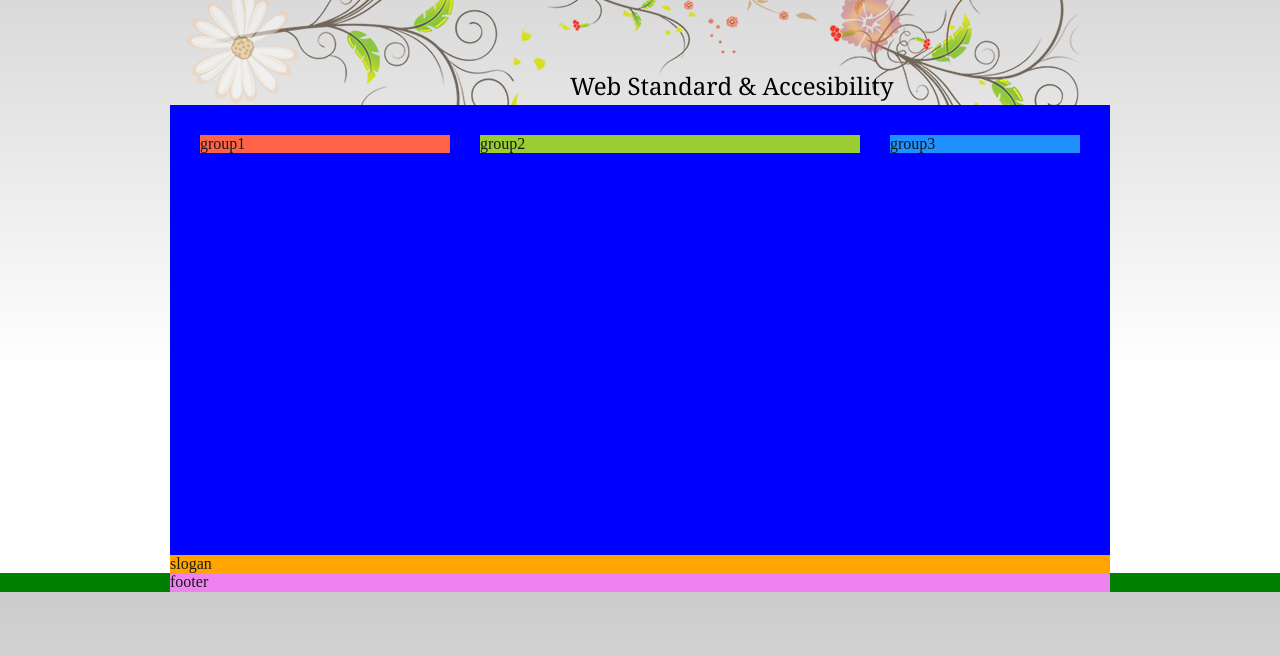
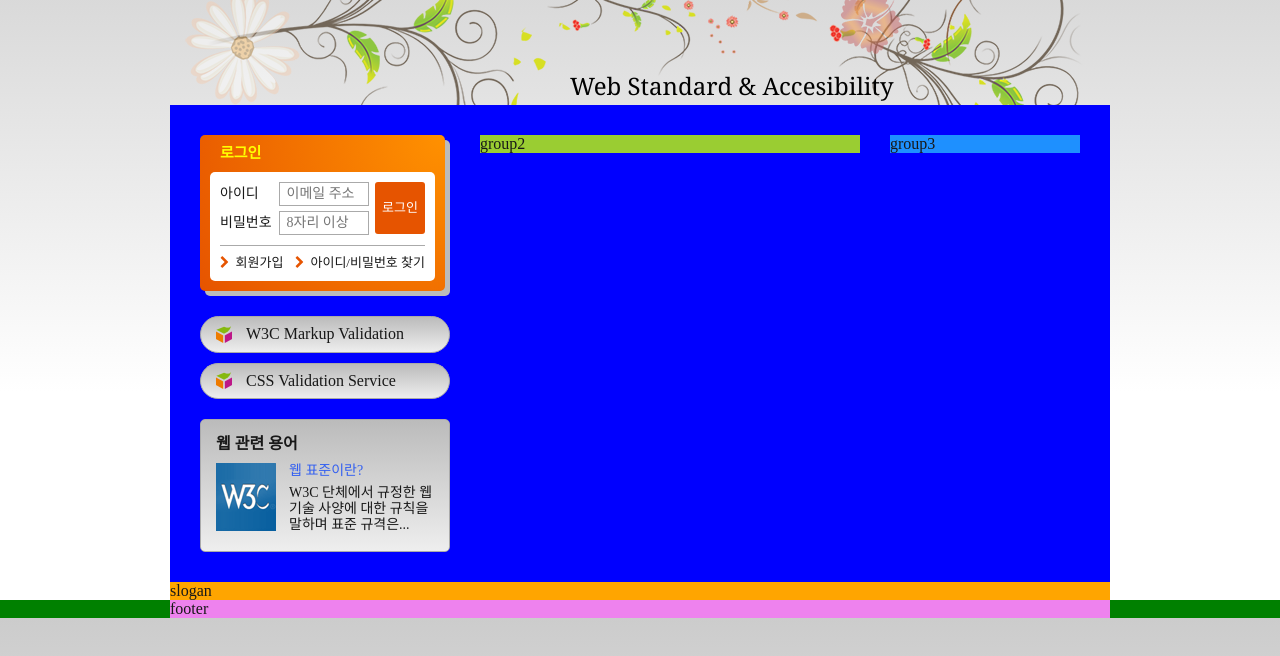
Before and after one commit to nr-baek/FDS_fixed, a plain HTML site: page index.html in a window 1280 px wide. Shown: the part 138-794 px from the top of the page. Drawn offline with Linux system fonts and the light colour scheme; a web font is replaced by a local one.

Commit message:
main_group1 부분 구현

```diff
--- a/css/style.css
+++ b/css/style.css
@@ -17,7 +17,7 @@ body {
   box-sizing: border-box;
 }
 /* 숨김 콘텐츠 */
-.a11y-hidden {
+.a11y-hidden, legend {
   width: 1px;
   height: 1px;
   margin: -1px;
@@ -27,9 +27,9 @@ body {
 }
 
 /* 레이아웃 */
-.container {
-  /* background-color: #ccc; */
-}
+/* .container {
+  background-color: #ccc;
+} */
 
 .header,
 .visual,
@@ -210,6 +210,7 @@ body {
   animation-delay: 1000ms;
 }
 
+/* 메인 영역 */
 .main {
   background-color: blue;
   display: flex;
@@ -220,7 +221,6 @@ body {
   min-height: 450px;  /* 영역의 최소 높이를 지정해줘서 콘텐츠가 부족해도 450px 미만으로 줄지 않게 함*/
 }
 .group1 {
-  background-color: tomato;
   width: 250px;
 }
 .group2 {
@@ -231,9 +231,171 @@ body {
   background-color: dodgerblue;
   width: 190px;
 }
+/* 로그인 영역 */
+.login {
+  padding: 10px;
+  border-radius: 5px;
+  background-color: #e65400;
+  background-image: radial-gradient(circle at right top, #ff9100, #e65400);
+  box-shadow: 5px 5px 0 0 #bbb;
+  width: calc(100% - 5px);
+}
+.login-heading {
+  font-weight: 700;
+  font-size: 1.5rem;
+  color: #ff0;
+  margin: 0;
+  padding-left: 10px;
+  margin-bottom: 10px;
+}
+.login-form {
+  background-color: #fff;
+  border-radius: 5px 5px 0 0;
+  padding: 10px 10px 0 10px;
+}
+.login-form fieldset {
+  border: 0;
+  padding: 0;
+  margin: 0;
+  font-size: 1.4rem;
+  position: relative;
+  padding-bottom: 5px;
+  border-bottom: 1px solid #aaa;
+}
+.login-form div {
+  width: 150px;
+  margin-bottom: 5px;
+}
+.login-form label {
+  width: 55px;
+  display: inline-block;
+}
+.login-form input {
+  width: 90px;
+  height: 24px;
+  padding: 1px 1px 1px 0.5em;
+  border-radius: 0;
+  border: 1px solid #aaa;
+}
+.btn-login {
+  border: 0;
+  width: 50px;
+  height: 52px;
+  padding: 5px;
+  color: #fff;
+  border-radius: 3px;
+  background-color: #e65400;
+  font-size: 1.3rem;
+  position: absolute;
+  right: 0;
+  top: 0;
+}
+
+.member-only {
+  list-style: none;
+  background-color: #fff;
+  margin: 0;
+  padding: 10px;
+  font-size: 1.3rem;
+  border-radius: 0 0 5px 5px;
+}
+.member-only li:first-child {
+  float: left;
+}
+.member-only li:last-child {
+  float: right;
+}
+.member-only a {
+  text-decoration: none;
+  color: inherit;
+  padding-top: 5px;
+  padding-bottom: 5px;
+}
+.member-only a::before {
+  font-family: 'fontello';
+  content: '\e803';
+  display: inline-block;
+  width: 1em;
+  margin-right: .2em;
+  color: #e65400;
+}
+.member-only::after {
+  content: "";
+  display: block;
+  clear: both;
+}
+/* 유효성 검사 배너 */
+.validation-list {
+  margin-top: 25px;
+  padding: 0;
+  list-style: none;
+}
+.validation-list a {
+  text-decoration: none;
+  color: inherit;
+  display: block;
+  background-color: #ccc;
+  background-image: url(./images/validation_icon.png), linear-gradient(180deg, #bbb, #eee);
+  background-repeat: no-repeat, repeat;
+  background-position: 15px 50%,  0 0;
+  margin-top: 10px;
+  padding: 8px 10px 8px 45px;
+  border-radius: 20px;
+  border: 1px solid #aaa;
+}
+
+/* 웹 관련 용어 */
+.term {
+  padding: 15px;
+  background-color: yellow;
+  margin-top: 20px;
+  border-radius: 5px;
+  background: linear-gradient(180deg, #bbb, #eee);
+  border: 1px solid #aaa;
+}
+.term-heading {
+  font-size: 1.6rem;
+  font-weight: 700;
+  margin: 0;
+}
+.term-list {
+  margin-top: 10px;
+  margin-bottom: 0;
+}
+.term-list > div {
+  margin-top: 10px;
+  font-size: 1.4rem;
+}
+.term-list > div::after {
+  content: "";
+  display: block;
+  clear: both;
+}
+.term-list-subject, .term-list-brief {
+  float: right;
+  width: 145px;
+}
+.term-list-thumbnail {
+  margin-left: 0;
+  float: left;
+}
+.term-list-subject {
+  color: #3460f0;
+}
+.term-list-brief {
+  margin: 0;
+  margin-top: 5px;
+}
+.term-list-brief a{
+  text-decoration: none;
+  color: inherit;
+}
+
+/* 슬로건 */
 .slogan {
   background-color: orange;
 }
+/* 푸터 영역 */
 .footer-bg {
   background-color: green;
 }
--- a/index.html
+++ b/index.html
@@ -97,7 +97,48 @@
       </div>
     </div>
     <main class="main">
-      <div class="group group1">group1</div>
+      <div class="group group1">
+        <section class="login">
+          <h2 class="login-heading">로그인</h2>
+          <form action="#" class="login-form" method="POST">
+            <fieldset>
+              <legend>회원 로그인 폼</legend>
+              <div class="user-mail">
+                <label for="userEmail">아이디</label>
+                <input type="email" id="userEmail" name="userEmail" placeholder="이메일 주소"/>
+              </div>
+              <div class="user-pw">
+                <label for="userPw">비밀번호</label>
+                <input type="password" id="userPw" name="userPw" placeholder="8자리 이상" />
+              </div>
+              <button type="submit" class="btn-login">로그인</button>
+            </fieldset>
+          </form>
+          <ul class="member-only">
+            <li><a href="#">회원가입</a></li>
+            <li><a href="#">아이디/비밀번호 찾기</a></li>
+          </ul>
+        </section>
+        <h2 class="a11y-hidden">유효성 검사 배너</h2>
+        <ul class="validation-list">
+          <li><a href="#">W3C Markup Validation</a></li>
+          <li><a href="#">CSS Validation Service</a></li>
+        </ul>
+        <section class="term">
+          <h2 class="term-heading">웹 관련 용어</h2>
+          <dl class="term-list">
+            <div>
+              <dt class="term-list-subject">웹 표준이란?</dt>
+              <dd class="term-list-thumbnail">
+                <img src="./images/web_standards.gif" alt="W3C" />
+              </dd>
+              <dd class="term-list-brief">
+                <a href="#">W3C 단체에서 규정한 웹 기술 사양에 대한 규칙을 말하며 표준 규격은...</a>
+              </dd>
+            </div>
+          </dl>
+        </section>
+      </div>
       <div class="group group2">group2</div>
       <div class="group group3">group3</div>
     </main>
```
